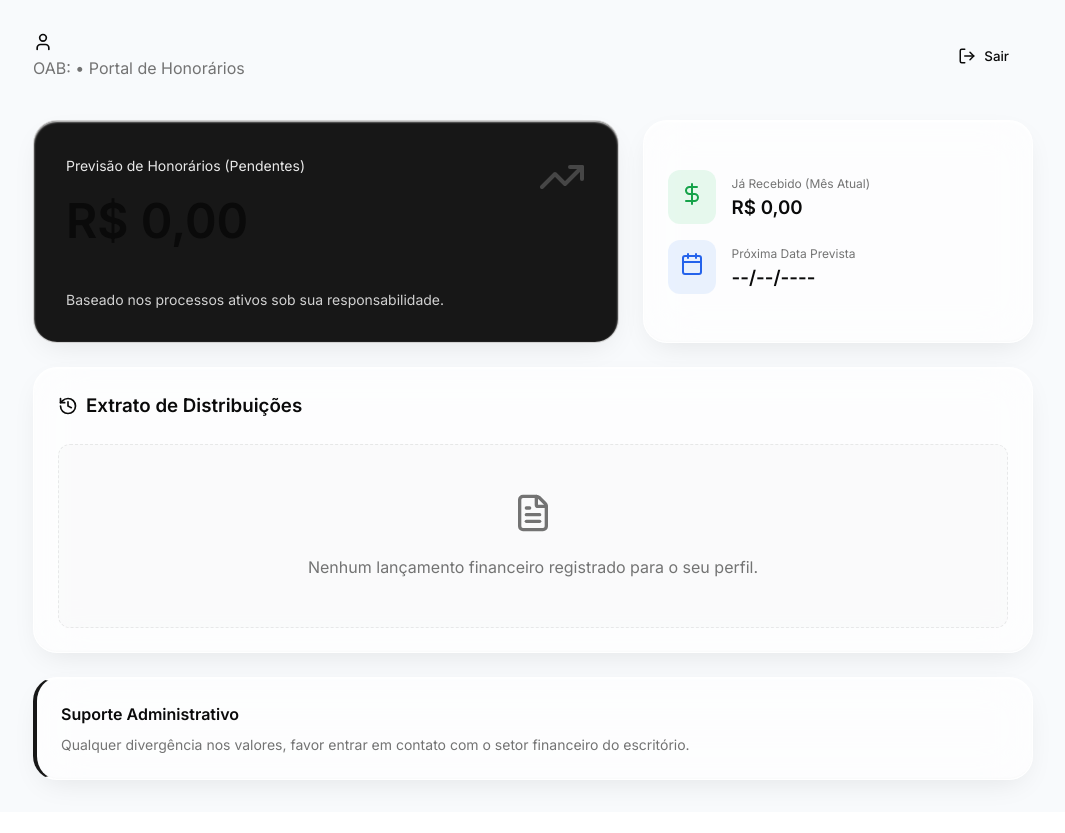
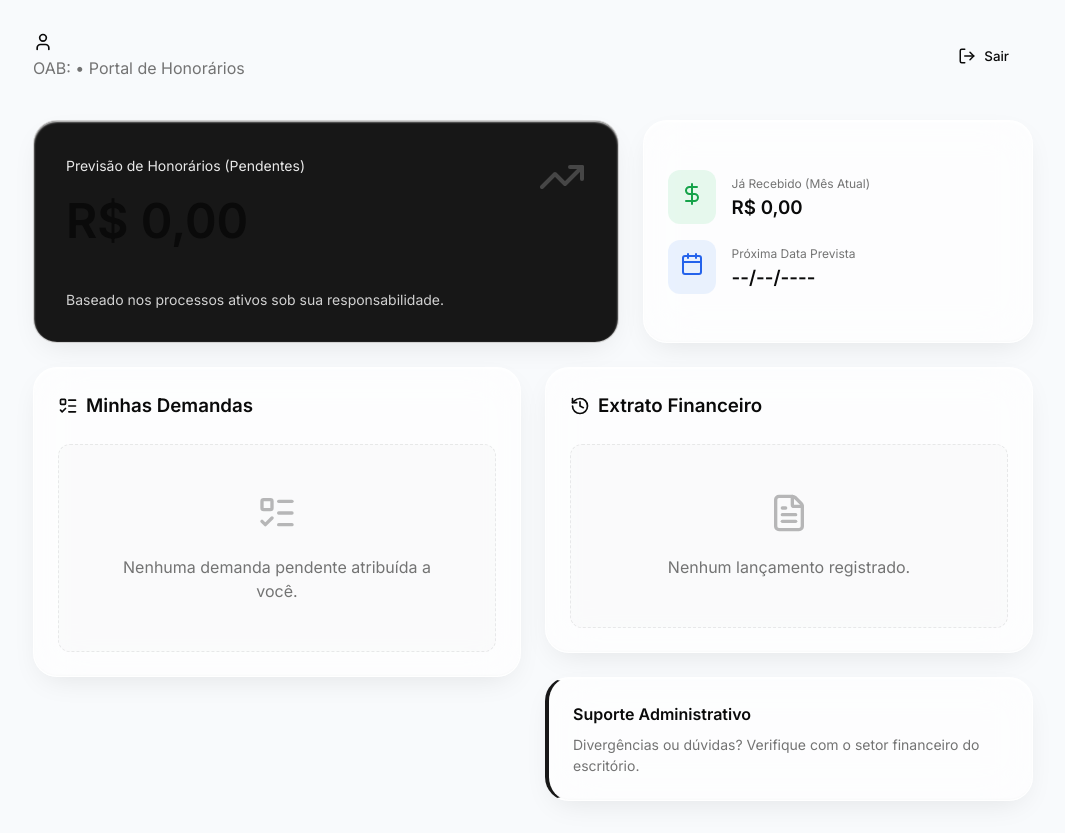
Before and after one commit to langcardosoadvocacia-design/LCA-DADOS, a React (Vite) app: page /portal in a window 1280 px wide. Shown: the whole page, without its empty margins (107-1172 px from the left). Before the commit the page ends 812 px from the top, so only its background shows below. Built offline with nearby package versions, Linux system fonts and the light colour scheme; sample sign-in values are in the browser's storage; a web font is replaced by a local one.

Commit message:
feat: Add Demandas tracking to Portal Colaborador

```diff
--- a/src/pages/PortalColaborador.tsx
+++ b/src/pages/PortalColaborador.tsx
@@ -1,8 +1,18 @@
 import { useState, useEffect } from 'react';
 import { motion } from 'framer-motion';
-import { LogIn, DollarSign, Calendar, TrendingUp, History, User, LogOut, FileText } from 'lucide-react';
+import { LogIn, DollarSign, Calendar, TrendingUp, History, User, LogOut, FileText, CheckCircle2, Circle, ListTodo } from 'lucide-react';
 import { pageVariants, pageTransition } from '../lib/animations';
 import { toast } from 'sonner';
+
+interface Tarefa {
+  id: string;
+  titulo: string;
+  descricao?: string;
+  data: string;
+  concluida: boolean;
+  prioridade: 'alta' | 'media' | 'baixa';
+  responsavel: string;
+}
 
 interface Distribuicao {
   id: number;
@@ -19,6 +29,7 @@ export function PortalColaborador() {
   const [session, setSession] = useState<{ id: number; nome: string; OAB: string } | null>(null);
   const [loginInput, setLoginInput] = useState('');
   const [distribuicoes, setDistribuicoes] = useState<Distribuicao[]>([]);
+  const [tarefas, setTarefas] = useState<Tarefa[]>([]);
   const [colaboradores, setColaboradores] = useState<{id: number, nome: string, OAB: string}[]>([]);
 
   // Load registered collaborators to simulate login
@@ -43,8 +54,27 @@ export function PortalColaborador() {
         );
         setDistribuicoes(myDists);
       }
+
+      const savedTarefas = localStorage.getItem('lca_tarefas');
+      if (savedTarefas) {
+        const allTarefas = JSON.parse(savedTarefas);
+        const myTarefas = allTarefas.filter((t: Tarefa) => t.responsavel === session.nome);
+        setTarefas(myTarefas);
+      }
     }
   }, [session]);
+
+  const toggleTarefa = (id: string) => {
+    const savedTarefas = localStorage.getItem('lca_tarefas');
+    if (savedTarefas) {
+      const allTarefas = JSON.parse(savedTarefas);
+      const updatedAll = allTarefas.map((t: Tarefa) => t.id === id ? { ...t, concluida: !t.concluida } : t);
+      localStorage.setItem('lca_tarefas', JSON.stringify(updatedAll));
+
+      const updatedMyTarefas = updatedAll.filter((t: Tarefa) => t.responsavel === session?.nome);
+      setTarefas(updatedMyTarefas);
+    }
+  };
 
   const handleLogin = (e: React.FormEvent) => {
     e.preventDefault();
@@ -173,11 +203,54 @@ export function PortalColaborador() {
            </div>
         </div>
 
-        <div style={{ display: 'grid', gridTemplateColumns: '1fr', gap: '1.5rem' }}>
+        <div style={{ display: 'grid', gridTemplateColumns: 'minmax(300px, 1fr) minmax(300px, 1fr)', gap: '1.5rem', alignItems: 'start' }}>
+
+            <div className={`glass-panel`} style={{ padding: '1.5rem' }}>
+                <div style={{ display: 'flex', alignItems: 'center', gap: '0.5rem', marginBottom: '1.5rem' }}>
+                    <ListTodo size={20} className="text-primary" />
+                    <h3 className="text-serif" style={{ margin: 0 }}>Minhas Demandas</h3>
+                </div>
+
+                <div style={{ display: 'flex', flexDirection: 'column', gap: '0.75rem' }}>
+                    {tarefas.length > 0 ? tarefas.sort((a,b) => Number(a.concluida) - Number(b.concluida)).map(t => (
+                        <div key={t.id} style={{
+                            display: 'flex', alignItems: 'flex-start', gap: '1rem', padding: '1rem',
+                            background: t.concluida ? 'rgba(0,0,0,0.01)' : 'white',
+                            border: '1px solid var(--color-border)', borderRadius: '12px',
+                            opacity: t.concluida ? 0.6 : 1, transition: 'all 0.2s'
+                        }}>
+                            <button onClick={() => toggleTarefa(t.id)} style={{ background: 'transparent', border: 'none', cursor: 'pointer', padding: 0, marginTop: '2px' }}>
+                                {t.concluida ? <CheckCircle2 size={22} color="var(--color-success)" /> : <Circle size={22} color="var(--color-border)" />}
+                            </button>
+                            <div style={{ flex: 1 }}>
+                                <h4 style={{ margin: 0, textDecoration: t.concluida ? 'line-through' : 'none', fontSize: '1rem' }}>{t.titulo}</h4>
+                                {t.descricao && <p className="text-muted" style={{ fontSize: '0.85rem', margin: '0.25rem 0' }}>{t.descricao}</p>}
+                                <div style={{ display: 'flex', gap: '1rem', marginTop: '0.5rem' }}>
+                                    <span className="flex-center" style={{ gap: '0.25rem', fontSize: '0.75rem' }}>
+                                        <Calendar size={12} /> Prazo: {new Date(t.data).toLocaleDateString('pt-BR')}
+                                    </span>
+                                    <span style={{
+                                        fontSize: '0.65rem', padding: '0.1rem 0.4rem', borderRadius: '4px',
+                                        background: t.prioridade === 'alta' ? 'var(--color-danger-bg)' : 'rgba(0,0,0,0.05)',
+                                        color: t.prioridade === 'alta' ? 'var(--color-danger)' : 'inherit'
+                                    }}>{t.prioridade.toUpperCase()}</span>
+                                </div>
+                            </div>
+                        </div>
+                    )) : (
+                        <div style={{ textAlign: 'center', padding: '3rem', background: 'rgba(0,0,0,0.01)', borderRadius: '12px', border: '1px dashed var(--color-border)' }}>
+                            <ListTodo size={40} className="text-muted" style={{ marginBottom: '1rem', opacity: 0.5 }} />
+                            <p className="text-muted">Nenhuma demanda pendente atribuída a você.</p>
+                        </div>
+                    )}
+                </div>
+            </div>
+
+            <div style={{ display: 'grid', gap: '1.5rem' }}>
                 <div className={`glass-panel`} style={{ padding: '1.5rem' }}>
                     <div style={{ display: 'flex', alignItems: 'center', gap: '0.5rem', marginBottom: '1.5rem' }}>
                         <History size={20} className="text-primary" />
-                    <h3 className="text-serif" style={{ margin: 0 }}>Extrato de Distribuições</h3>
+                        <h3 className="text-serif" style={{ margin: 0 }}>Extrato Financeiro</h3>
                     </div>
 
                     <div style={{ display: 'flex', flexDirection: 'column', gap: '0.75rem' }}>
@@ -202,8 +275,8 @@ export function PortalColaborador() {
                             </div>
                         )) : (
                             <div style={{ textAlign: 'center', padding: '3rem', background: 'rgba(0,0,0,0.01)', borderRadius: '12px', border: '1px dashed var(--color-border)' }}>
-                            <FileText size={40} className="text-muted" style={{ marginBottom: '1rem' }} />
-                            <p className="text-muted">Nenhum lançamento financeiro registrado para o seu perfil.</p>
+                                <FileText size={40} className="text-muted" style={{ marginBottom: '1rem', opacity: 0.5 }} />
+                                <p className="text-muted">Nenhum lançamento registrado.</p>
                             </div>
                         )}
                     </div>
@@ -211,7 +284,8 @@ export function PortalColaborador() {
 
                 <div className="glass-panel" style={{ padding: '1.5rem', borderLeft: '4px solid var(--color-primary)' }}>
                      <h4 className="text-serif" style={{ margin: '0 0 0.5rem' }}>Suporte Administrativo</h4>
-                 <p className="text-muted" style={{ fontSize: '0.875rem', margin: 0 }}>Qualquer divergência nos valores, favor entrar em contato com o setor financeiro do escritório.</p>
+                     <p className="text-muted" style={{ fontSize: '0.875rem', margin: 0 }}>Divergências ou dúvidas? Verifique com o setor financeiro do escritório.</p>
+                </div>
             </div>
         </div>
       </div>
```
Lines whose indentation alone changed are shown as unchanged.
